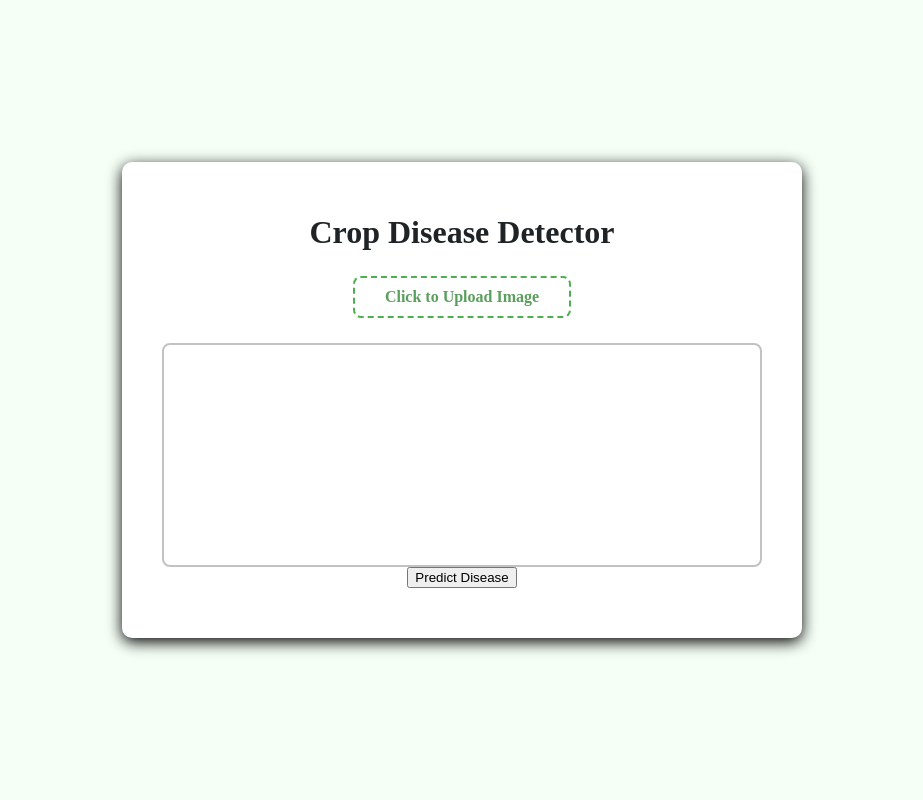
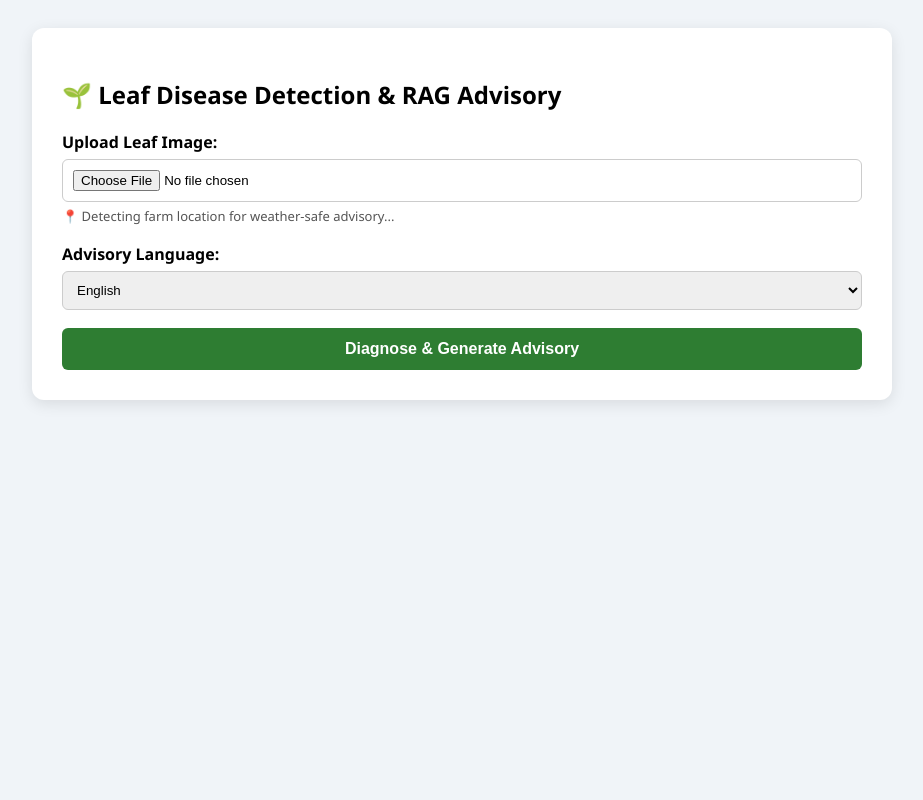
Before and after one commit to PrinceMishraMan/Crop_Recommendation_System, a Flask app: page /disease in a window 1280 px wide. Shown: the whole page, without its empty margins (178-1101 px from the left). Run offline with Flask 3, Linux system fonts and the light colour scheme; parts of the project's set-up code (start-up, migrations or seed data) failed here and were passed over.

Commit message:
Revamp disease prediction page with new features
Updated the HTML structure and styles for the Crop Disease Detector page, enhancing user experience with new features like geolocation and advisory content.

```diff
--- a/templates/disease_pred.html
+++ b/templates/disease_pred.html
@@ -2,35 +2,220 @@
 <html lang="en">
 <head>
   <meta charset="UTF-8">
-    <meta name="viewport" content="width=device-width, initial-scale=1.0">
-    <title>Crop Disease Detector</title>
-    <link rel="stylesheet" href="static/style2.css">
+  <title>Kisan Mitra - Disease Diagnosis & Advisory</title>
+
+  <!-- Import Marked.js to parse LLM Markdown into HTML -->
+  <script src="https://cdn.jsdelivr.net/npm/marked/marked.min.js"></script>
+
+  <style>
+    body {
+      font-family: 'Segoe UI', Tahoma, Geneva, Verdana, sans-serif;
+      background-color: #f0f4f8;
+      padding: 20px;
+      display: flex;
+      justify-content: center;
+    }
+    .container {
+      background: #ffffff;
+      padding: 30px;
+      border-radius: 12px;
+      box-shadow: 0 4px 15px rgba(0,0,0,0.1);
+      max-width: 800px; /* Widened slightly to accommodate data tables */
+      width: 100%;
+    }
+    .form-group {
+      margin-bottom: 18px;
+    }
+    label {
+      font-weight: 600;
+      display: block;
+      margin-bottom: 6px;
+    }
+    input[type="file"], select {
+      width: 100%;
+      padding: 10px;
+      border: 1px solid #ccc;
+      border-radius: 6px;
+      box-sizing: border-box;
+    }
+    .btn {
+      background-color: #2e7d32;
+      color: white;
+      padding: 12px 20px;
+      border: none;
+      border-radius: 6px;
+      font-size: 16px;
+      cursor: pointer;
+      width: 100%;
+      font-weight: bold;
+    }
+    .btn:hover {
+      background-color: #1b5e20;
+    }
+    .geo-status {
+      font-size: 13px;
+      color: #555;
+      margin-top: 5px;
+    }
+    .result-card {
+      margin-top: 25px;
+      padding: 20px;
+      background: #e8f5e9;
+      border-radius: 8px;
+      border-left: 5px solid #2e7d32;
+    }
+
+    /* --- NEW STYLES FOR THE ADVISORY CONTENT --- */
+    .advisory-box {
+      text-align: left;
+      background: #ffffff;
+      padding: 20px;
+      border-radius: 8px;
+      border: 1px solid #c8e6c9;
+      margin-top: 15px;
+      font-size: 15px;
+      line-height: 1.6;
+      color: #333;
+    }
+    /* Style headers generated by Markdown */
+    .advisory-box h3, .advisory-box h4 {
+      color: #1b5e20;
+      margin-top: 20px;
+      margin-bottom: 10px;
+    }
+    .advisory-box h3:first-child {
+      margin-top: 0;
+    }
+    /* Style tables generated by the LLM */
+    .advisory-box table {
+      width: 100%;
+      border-collapse: collapse;
+      margin: 15px 0;
+      font-size: 14px;
+    }
+    .advisory-box th, .advisory-box td {
+      border: 1px solid #a5d6a7;
+      padding: 10px;
+      text-align: left;
+    }
+    .advisory-box th {
+      background-color: #e8f5e9;
+      color: #1b5e20;
+      font-weight: bold;
+    }
+    .advisory-box p {
+      margin-bottom: 10px;
+    }
+    .advisory-box ul, .advisory-box ol {
+      margin-bottom: 15px;
+      padding-left: 20px;
+    }
+    .advisory-box strong {
+      color: #000;
+    }
+  </style>
 </head>
 <body>
-    <!--Image Uploader Box-->
+
 <div class="container">
-        <h1>Crop Disease Detector</h1>
-        <form action="/disease" method="post" enctype="multipart/form-data">
-        <div class="upload-area">
-            <input type="file" id="imageInput" name="image" accept="image/*">
-            <label for="imageInput" class="our-file-upload">
-                Click to Upload Image
-            </label>
+  <h2>🌱 Leaf Disease Detection & RAG Advisory</h2>
+
+  <form action="/disease" method="POST" enctype="multipart/form-data" id="diseaseForm">
+
+    <!-- Hidden Inputs to hold coordinates -->
+    <input type="hidden" id="latitude" name="latitude" value="">
+    <input type="hidden" id="longitude" name="longitude" value="">
+
+    <div class="form-group">
+      <label for="image">Upload Leaf Image:</label>
+      <input type="file" id="image" name="image" accept="image/*" required>
+      <div id="geoStatus" class="geo-status">📍 Detecting farm location for weather-safe advisory...</div>
     </div>
-        <div class="preview-area">
-            <img id="imagePreview" src="#" alt="Image Preview" style="display: none;">
+
+    <div class="form-group">
+      <label for="language">Advisory Language:</label>
+      <select id="language" name="language">
+        <option value="English" selected>English</option>
+        <option value="Hindi">Hindi (हिंदी)</option>
+        <option value="Bengali">Bengali (বাংলা)</option>
+        <option value="Tamil">Tamil (தமிழ்)</option>
+        <option value="Telugu">Telugu (తెలుగు)</option>
+      </select>
     </div>
-        <button type="submit">Predict Disease</button>
+
+    <button type="submit" class="btn" id="submitBtn">Diagnose & Generate Advisory</button>
   </form>
-        <p class="result-placeholder">
+
+  <!-- Flash Error Message -->
+  {% if error_msg %}
+    <p style="color: red; margin-top: 15px;">{{ error_msg }}</p>
+  {% endif %}
+
+  <!-- Prediction Results & RAG Output -->
   {% if disease_text %}
-                <div class="result">
-                    <h3>Predicted Disease:</h3>
-                    <p>{{ disease_text }}</p>
+  <div class="result-card">
+    <h3>Diagnosis: {{ disease_text }}</h3>
+    <p><strong>Confidence:</strong> {{ confidence }}</p>
+
+    {% if advisory %}
+      <h4>Verified Treatment & Weather Precautions:</h4>
+
+      <!-- We store the raw markdown in a hidden div so JS can grab it -->
+      <div id="raw-markdown" style="display: none;">{{ advisory }}</div>
+
+      <!-- The parsed HTML will be injected here -->
+      <div class="advisory-box" id="parsed-advisory"></div>
+
+    {% else %}
+      <p style="color: #2e7d32; font-weight: bold;">Your plant appears healthy! No treatment necessary.</p>
+    {% endif %}
   </div>
   {% endif %}
-        </p>
 </div>
-    <script src=""></script>
+
+<script>
+  // 1. Geolocation Script
+  function getLocation() {
+    const statusText = document.getElementById('geoStatus');
+    const latInput = document.getElementById('latitude');
+    const lonInput = document.getElementById('longitude');
+
+    if ("geolocation" in navigator) {
+      navigator.geolocation.getCurrentPosition(
+        (position) => {
+          const lat = position.coords.latitude.toFixed(4);
+          const lon = position.coords.longitude.toFixed(4);
+          latInput.value = lat;
+          lonInput.value = lon;
+          statusText.innerHTML = `✅ Location tagged: <b>${lat}, ${lon}</b> (Weather synced)`;
+          statusText.style.color = "#2e7d32";
+        },
+        (error) => {
+          console.warn("Geolocation warning:", error.message);
+          statusText.innerHTML = `⚠️ Location access skipped/denied. Using default climate profile.`;
+          statusText.style.color = "#d32f2f";
+        },
+        { enableHighAccuracy: true, timeout: 8000, maximumAge: 60000 }
+      );
+    } else {
+      statusText.innerHTML = `⚠️ Geolocation not supported by browser.`;
+    }
+  }
+  window.addEventListener('DOMContentLoaded', getLocation);
+
+  // 2. Markdown Parser Script
+  // This takes the raw text from the LLM and converts it to beautiful HTML
+  window.addEventListener('DOMContentLoaded', () => {
+    const rawMarkdownDiv = document.getElementById('raw-markdown');
+    const parsedAdvisoryDiv = document.getElementById('parsed-advisory');
+
+    if (rawMarkdownDiv && parsedAdvisoryDiv) {
+      // Get the raw text, trim it, and parse it via marked.js
+      const rawText = rawMarkdownDiv.innerText || rawMarkdownDiv.textContent;
+      parsedAdvisoryDiv.innerHTML = marked.parse(rawText);
+    }
+  });
+</script>
+
 </body>
 </html>
```
Lines whose indentation alone changed are shown as unchanged.
